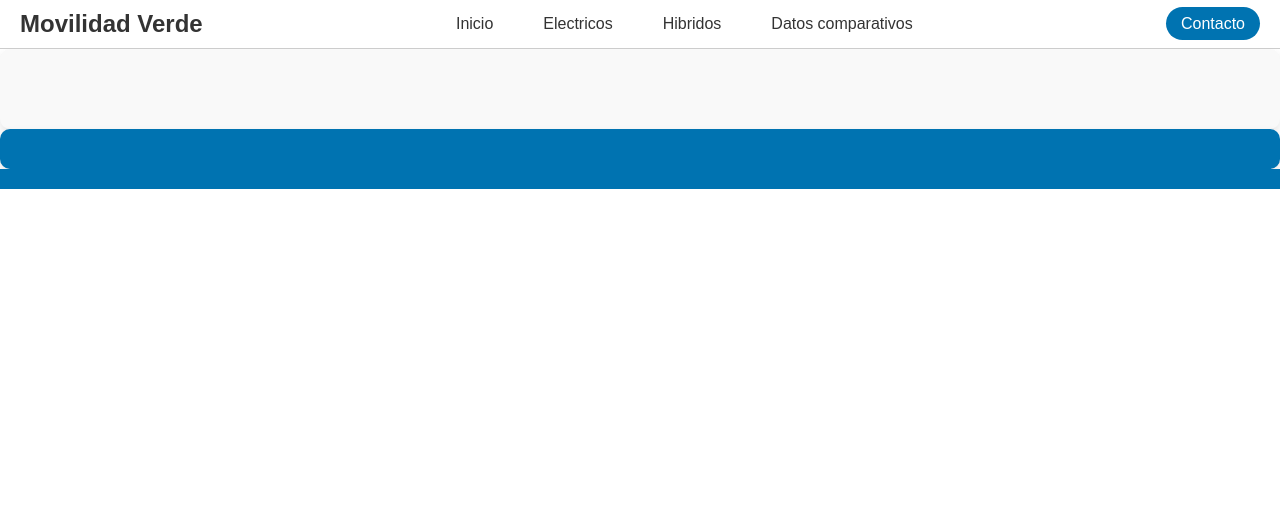
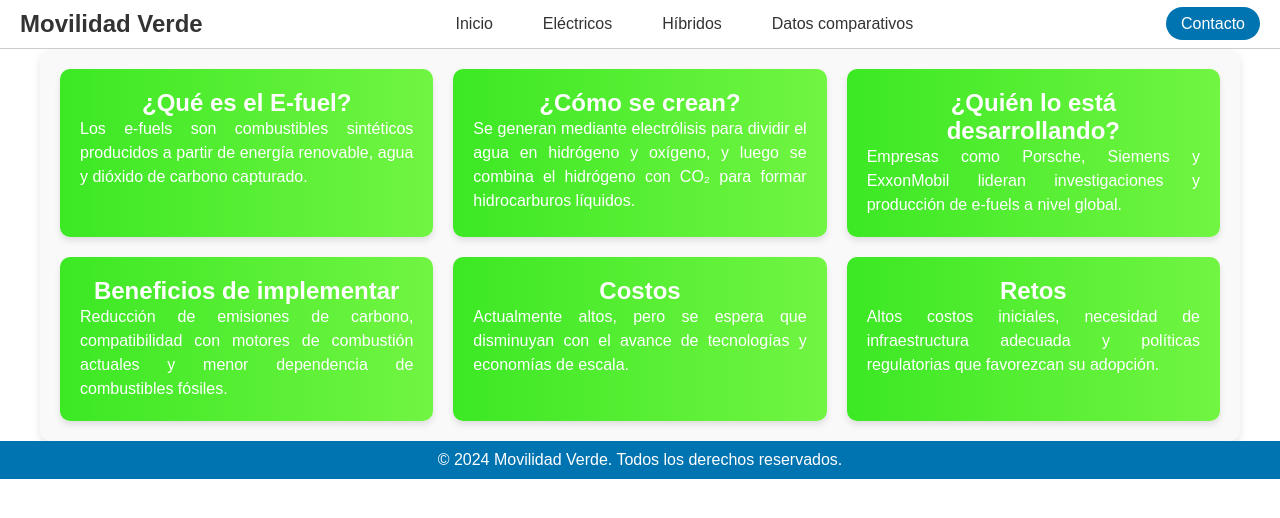
Before and after one commit to Alejandroceballos95/www.movildadVerde.com, a Flask app: page /e-fuel in a window 1280 px wide. Shown: the top 518 px of the page. Run offline with Flask 3, Linux system fonts and the light colour scheme.

Commit message:
add changes to e-fuel

```diff
--- a/static/CSS/styleBlock.css
+++ b/static/CSS/styleBlock.css
@@ -202,3 +202,49 @@ footer a {
 footer a:hover {
     text-decoration: underline; /* Subrayar al pasar el mouse */
 }
+
+
+/* Estilo para E-fuel */
+/* Estilo para el contenedor de tarjetas */
+.cards-container {
+    display: grid;
+    grid-template-columns: repeat(3, 1fr);
+    gap: 20px;
+    padding: 20px;
+    margin: 0 auto;
+    max-width: 1200px;
+}
+
+/* Estilo para las tarjetas */
+.card {
+    background: linear-gradient(to right, #3ce824, #71f542);
+    border-radius: 10px;
+    box-shadow: 0 4px 6px rgba(0, 0, 0, 0.1);
+    color: #fff;
+    padding: 20px;
+    text-align: center;
+    transition: transform 0.3s, box-shadow 0.3s;
+}
+
+.card h3 {
+    margin-top: 0;
+    font-size: 1.5em;
+}
+
+.card p {
+    font-size: 1em;
+    line-height: 1.5;
+}
+
+/* Hover para las tarjetas */
+.card:hover {
+    transform: translateY(-5px);
+    box-shadow: 0 6px 10px rgba(0, 0, 0, 0.2);
+}
+
+/* Estilo responsivo */
+@media (max-width: 768px) {
+    .cards-container {
+        grid-template-columns: 1fr;
+    }
+}
--- a/templates/e-fuel.html
+++ b/templates/e-fuel.html
@@ -4,11 +4,9 @@
     <meta charset="UTF-8">
     <meta name="viewport" content="width=device-width, initial-scale=1.0">
     <title>E-fuel</title>
-    <!-- Enlace al archivo de estilos CSS -->
     <link rel="stylesheet" href="{{ url_for('static', filename='CSS/styleBlock.css') }}">
 </head>
 <body>
-    <!-- Solo se plasmo la estructura semantica -->
     <header class="navbar">
         <div class="logo">
             <a href="#">Movilidad Verde</a>
@@ -17,8 +15,8 @@
         <nav>
             <ul>
                 <li><a href="{{ url_for('home') }}">Inicio</a></li>
-                <li><a href="{{ url_for('electricos') }}">Electricos</a></li>
-                <li><a href="{{ url_for('hibridos') }}">Hibridos</a></li>
+                <li><a href="{{ url_for('electricos') }}">Eléctricos</a></li>
+                <li><a href="{{ url_for('hibridos') }}">Híbridos</a></li>
                 <li><a href="{{ url_for('datos_comparativos') }}">Datos comparativos</a></li>
             </ul>
         </nav>
@@ -27,19 +25,38 @@
             <a href="#contacto" class="cta-button">Contacto</a>
         </div>
     </header>
+
     <main>
-        <section>
-
+        <section class="cards-container">
+            <div class="card">
+                <h3>¿Qué es el E-fuel?</h3>
+                <p>Los e-fuels son combustibles sintéticos producidos a partir de energía renovable, agua y dióxido de carbono capturado.</p>
+            </div>
+            <div class="card">
+                <h3>¿Cómo se crean?</h3>
+                <p>Se generan mediante electrólisis para dividir el agua en hidrógeno y oxígeno, y luego se combina el hidrógeno con CO₂ para formar hidrocarburos líquidos.</p>
+            </div>
+            <div class="card">
+                <h3>¿Quién lo está desarrollando?</h3>
+                <p>Empresas como Porsche, Siemens y ExxonMobil lideran investigaciones y producción de e-fuels a nivel global.</p>
+            </div>
+            <div class="card">
+                <h3>Beneficios de implementar</h3>
+                <p>Reducción de emisiones de carbono, compatibilidad con motores de combustión actuales y menor dependencia de combustibles fósiles.</p>
+            </div>
+            <div class="card">
+                <h3>Costos</h3>
+                <p>Actualmente altos, pero se espera que disminuyan con el avance de tecnologías y economías de escala.</p>
+            </div>
+            <div class="card">
+                <h3>Retos</h3>
+                <p>Altos costos iniciales, necesidad de infraestructura adecuada y políticas regulatorias que favorezcan su adopción.</p>
+            </div>
         </section>
     </main>
-    <article>
 
-    </article>
-    <aside>
-
-    </aside>
     <footer>
-
+        <p>&copy; 2024 Movilidad Verde. Todos los derechos reservados.</p>
     </footer>
 </body>
 </html>
```
